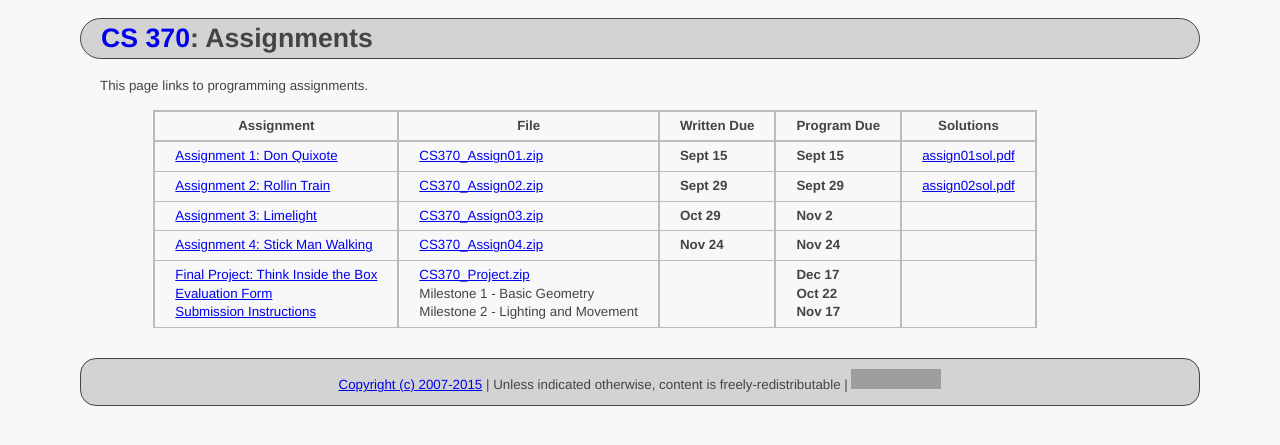
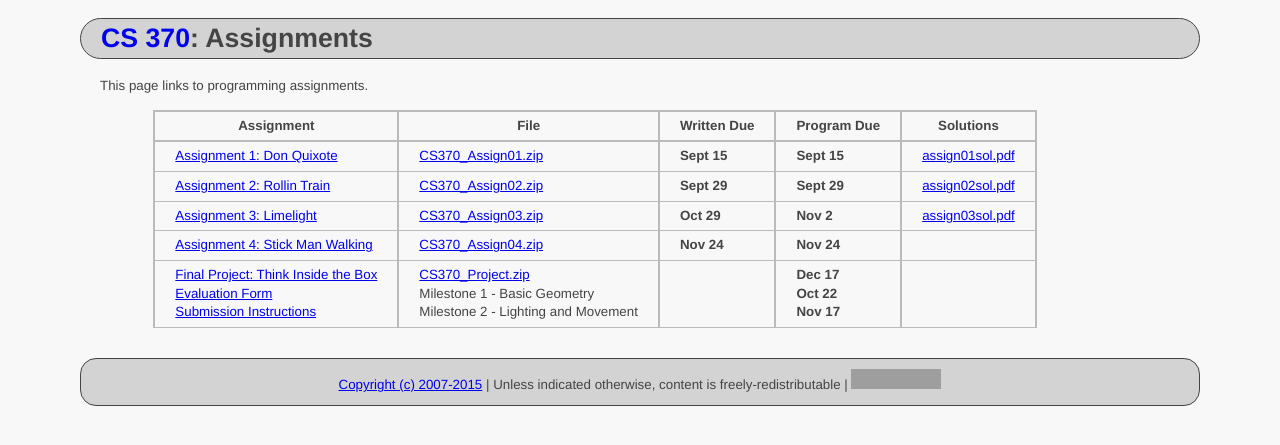
Before and after one commit to ycpcs/cs370-fall2015, a Jekyll site: the page built from assign/index.md, in a window 1280 px wide. Shown: the top 445 px of the page. Built offline with Jekyll 4.4.1, drawn with Linux system fonts in a browser that asks for light colours; Markdown is read by kramdown in place of the engine named in the settings; grey boxes are pictures that could not be loaded.

Commit message:
add assign 3 sol
add assign 3 sol

```diff
--- a/assign/index.md
+++ b/assign/index.md
@@ -7,8 +7,8 @@ This page links to programming assignments.
 
 > Assignment | File | Written Due | Program Due | Solutions |
 > ---------- | ---- | ----------- | ----------- | --------- |
-> [Assignment 1: Don Quixote](assign01.html) | [CS370_Assign01.zip](src/CS370_Assign01.zip) | **Sept 15** | **Sept 15** | [assign01sol.pdf](sol/assign01sol.pdf) |
-> [Assignment 2: Rollin Train](assign02.html) | [CS370_Assign02.zip](src/CS370_Assign02.zip) | **Sept 29** | **Sept 29** | [assign02sol.pdf](sol/assign02sol.pdf)|
-> [Assignment 3: Limelight](assign03.html) | [CS370_Assign03.zip](src/CS370_Assign03.zip) | **Oct 29** | **Nov 2** | |
-> [Assignment 4: Stick Man Walking](assign04.html) | [CS370_Assign04.zip](src/CS370_Assign04.zip) | **Nov 24** | **Nov 24** | |
+> [Assignment 1: Don Quixote](assign01.html)       | [CS370_Assign01.zip](src/CS370_Assign01.zip) | **Sept 15** | **Sept 15** | [assign01sol.pdf](sol/assign01sol.pdf) |
+> [Assignment 2: Rollin Train](assign02.html)      | [CS370_Assign02.zip](src/CS370_Assign02.zip) | **Sept 29** | **Sept 29** | [assign02sol.pdf](sol/assign02sol.pdf) |
+> [Assignment 3: Limelight](assign03.html)         | [CS370_Assign03.zip](src/CS370_Assign03.zip) | **Oct 29**  | **Nov 2**   | [assign03sol.pdf](sol/assign03sol.pdf) |
+> [Assignment 4: Stick Man Walking](assign04.html) | [CS370_Assign04.zip](src/CS370_Assign04.zip) | **Nov 24**  | **Nov 24**  | |
 > [Final Project: Think Inside the Box](project.html) <br /> [Evaluation Form](CS370_Final_Project_eval.docx) <br /> [Submission Instructions](ProjectSubmit.html) | [CS370_Project.zip](src/CS370_Project.zip) <br /> Milestone 1 - Basic Geometry <br /> Milestone 2 - Lighting and Movement | | **Dec 17** <br /> **Oct 22** <br /> **Nov 17** | |
```
Also changed, not shown: 1 other file.
